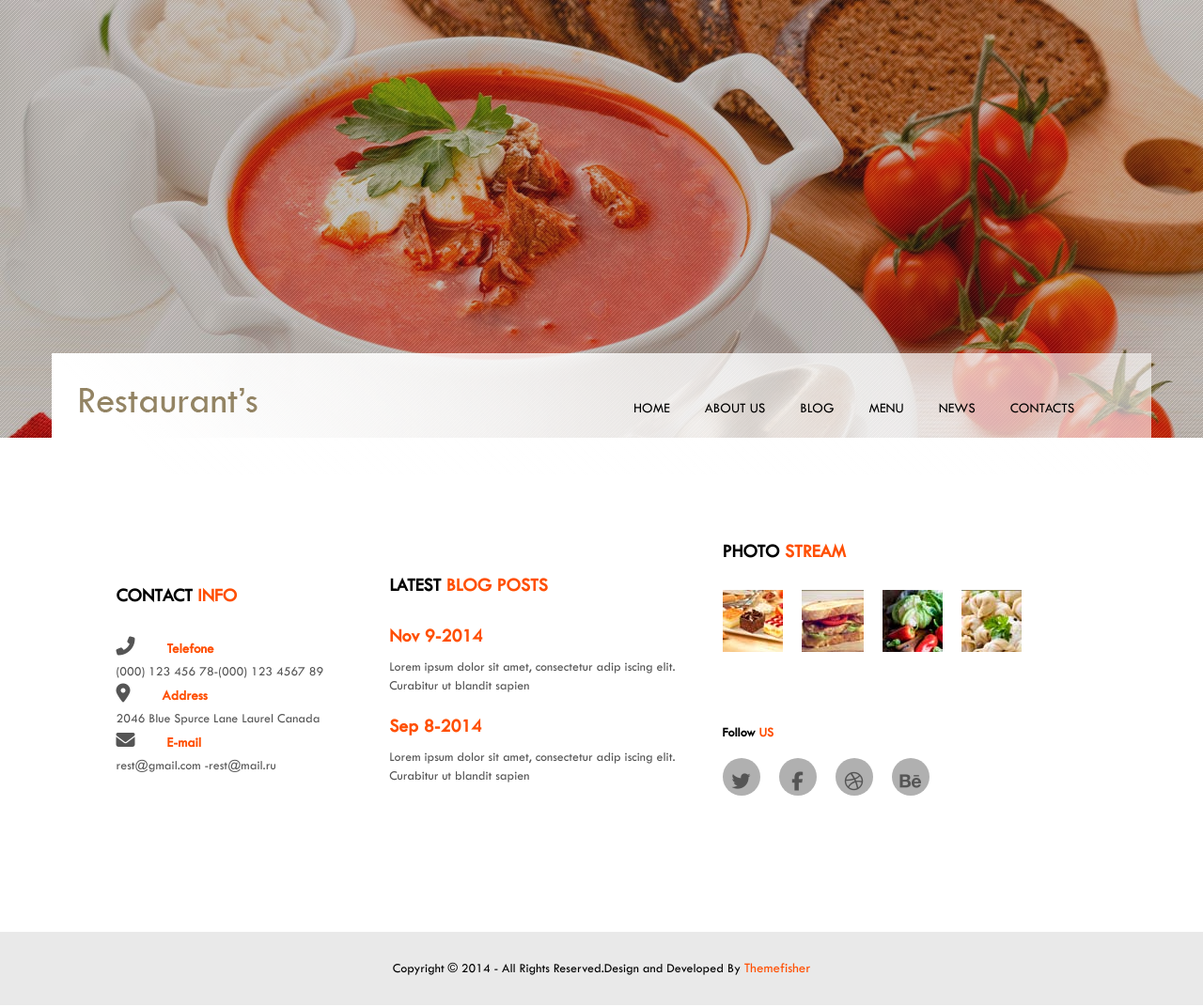
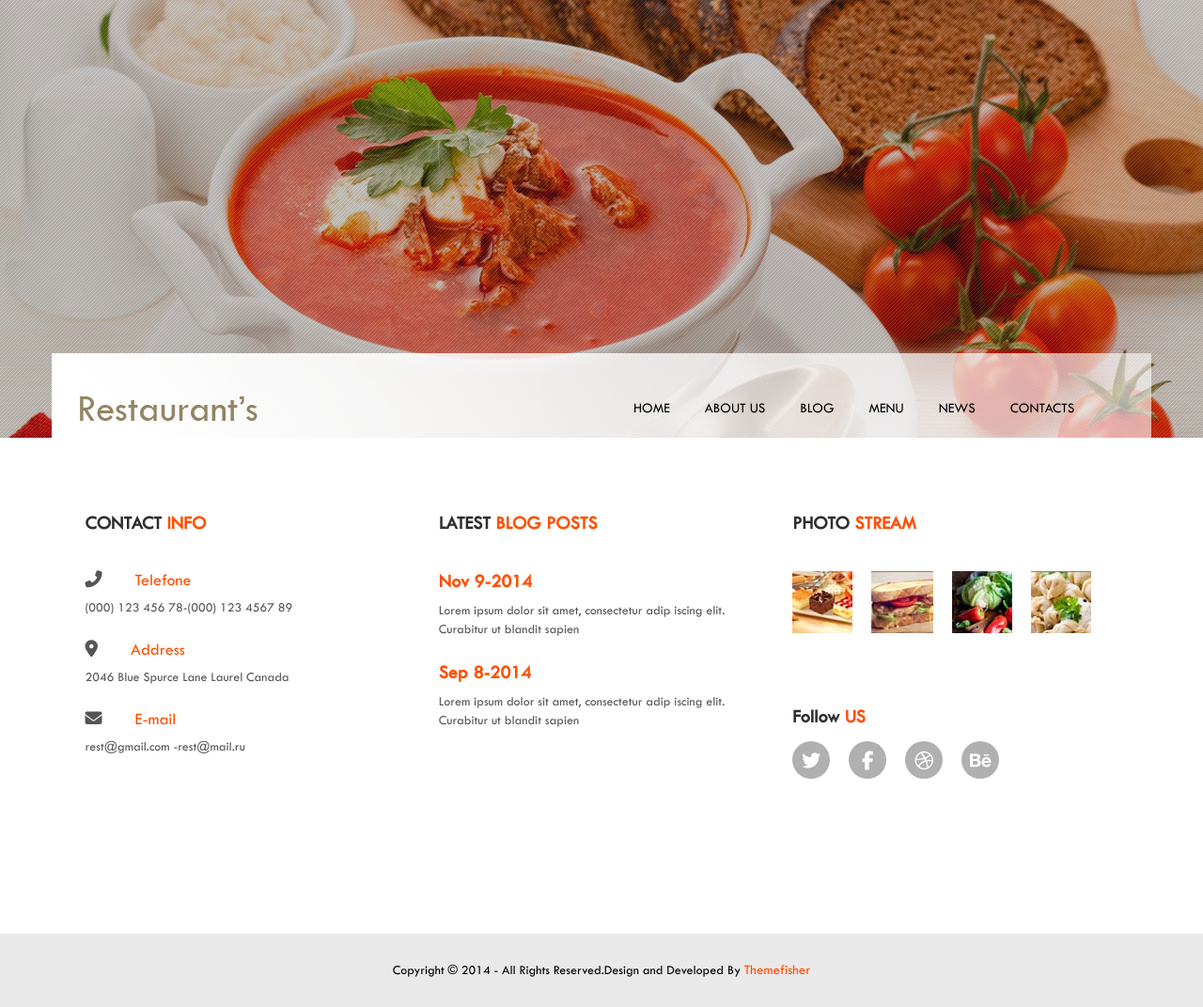
Before and after one commit to LoryDechi/FS0622_BuildWeek1, a plain HTML site: page layout.html in a window 1280 px wide. Shown: the whole page at 94% size. Drawn offline with nearby package versions, Linux system fonts and the light colour scheme.

Commit message:
footer modifiche

```diff
--- a/assets/css/style.css
+++ b/assets/css/style.css
@@ -99,8 +99,8 @@ nav {
     justify-content: space-between;
     flex-wrap: wrap;
     align-items: center;
-    margin-top: -70px;
-    padding: 20px 20px 40px 10px;
+    margin-top: -85px;
+    padding: 20px 20px 40px 20px;
     background: linear-gradient(45deg, white 10%, rgba(255, 255, 255, 0.6));
 }
 
@@ -159,46 +159,43 @@ a {
 }
 
 #footer {
-    padding: 70px 20px;
+    padding: 40px 20px;
     display: flex;
     flex-direction: column;
+    margin: 0 auto;
 }
 
 #footer h3 {
-    margin-bottom: 30px;
+    padding-bottom: 40px;
+    color: #2e2e2e;
 }
 
-#footer ul {
-    margin-bottom: 50px;
+#footer h4 {
+    font-size: 18px;
+    font-weight: 500;
+    padding-bottom: 10px;
 }
 
-#footer #info li {
-    line-height: 2;
+#footer ul li {
+    margin-bottom: 25px;
 }
 
-#footer #blog li {
-    line-height: 1.3;
-}
-
-#footer #blog li p {
-    margin-bottom: 20px;
+#footer div{
+    padding-bottom: 50px;
 }
 
 #footer i {
     color: #555;
-    font-size: 20px;
 }
 
 .contact_info i {
     margin-right: 30px;
-    font-size: 20px;
 }
 
-.blog_post h4 {
+#blog .blog_post li h4{
     color: #FF4F02;
     font-size: 20px;
-    font-weight: bold;
-    padding-bottom: 10px;
+    font-weight: 600;
 }
 
 .flex_photo {
@@ -213,10 +210,9 @@ a {
     margin-right: 20px
 }
 
-.social_footer {
-    margin-top: 20px;
+#social h3{
+    padding-bottom: 15px;
 }
-
 .social_footer li {
     transition: .3s all;
 }
@@ -226,13 +222,14 @@ a {
     text-align: center;
     width: 40px;
     height: 40px;
-    padding: 9px;
+    padding: 5px;
     border-radius: 100%;
     background: #B0B0B0;
 }
 
-.social_footer a i {
+#social .social_footer a i {
     color: #FFFFFF;
+    font-size: 20px;
 }
 
 #footer-bottom {
@@ -249,12 +246,12 @@ a {
         display: none;
     }
 
-    nav {
+    nav, #footer {
         width: 750px;
     }
 
     #navbar nav {
-        align-items: baseline;
+        align-items: center;
         padding-right: 0;
     }
 
@@ -280,10 +277,6 @@ a {
     }
 
     /* FOOTER */
-    #footer {
-        padding: 70px 100px;
-    }
-
     .contact_info {
         display: flex;
         flex-direction: row;
@@ -313,13 +306,14 @@ a {
     #footer {
         flex-direction: row;
         justify-content: center;
-        align-items: center;
-        padding: 70px 30px;
+        width: 970px;
     }
 
-    #footer div {
-        margin-right: 50px;
+    #footer #info,#blog,#photo_social{
+        width: 33.3%;
+        padding: 0px 15px;
     }
+
 
     .contact_info {
         flex-direction: column;
@@ -331,7 +325,7 @@ a {
 }
 
 @media screen and (min-width: 1200px) {
-    nav {
+    nav, #footer {
         width: 1170px;
     }
 
--- a/layout.html
+++ b/layout.html
@@ -76,14 +76,16 @@
             <ul class="blog_post">
                 <li>
                     <h4>Nov 9-2014</h4>
-                    <p>Lorem ipsum dolor sit amet, consectetur adip iscing elit. <br> Curabitur ut blandit sapien</p>
+                    <p>Lorem ipsum dolor sit amet, consectetur adip iscing elit. Curabitur ut blandit sapien</p>
                 </li>
                 <li>
                     <h4>Sep 8-2014</h4>
-                    <p>Lorem ipsum dolor sit amet, consectetur adip iscing elit. <br> Curabitur ut blandit sapien</p>
+                    <p>Lorem ipsum dolor sit amet, consectetur adip iscing elit. Curabitur ut blandit sapien</p>
                 </li>
             </ul>
         </div>
+
+        <div id="photo_social">
             <div id="photo">
                 <h3>PHOTO <span>STREAM</span></h3>
                 <ul class="flex_photo">
@@ -100,7 +102,10 @@
                         <img src="assets/images/photo/photo-4.jpg" alt="">
                        </li>
                    </ul>
-               <h4>Follow <span>US</span></h4>
+            </div>
+
+            <div id="social">
+                <h3>Follow <span>US</span></h3>
                 <ul class=" social_footer flex_photo">
                  <li>
                      <a href="">
@@ -124,6 +129,8 @@
                  </li>
              </ul>
             </div>
+        </div>
+
     </footer>
 
     <footer id="footer-bottom">
```
Lines whose indentation alone changed are shown as unchanged.
